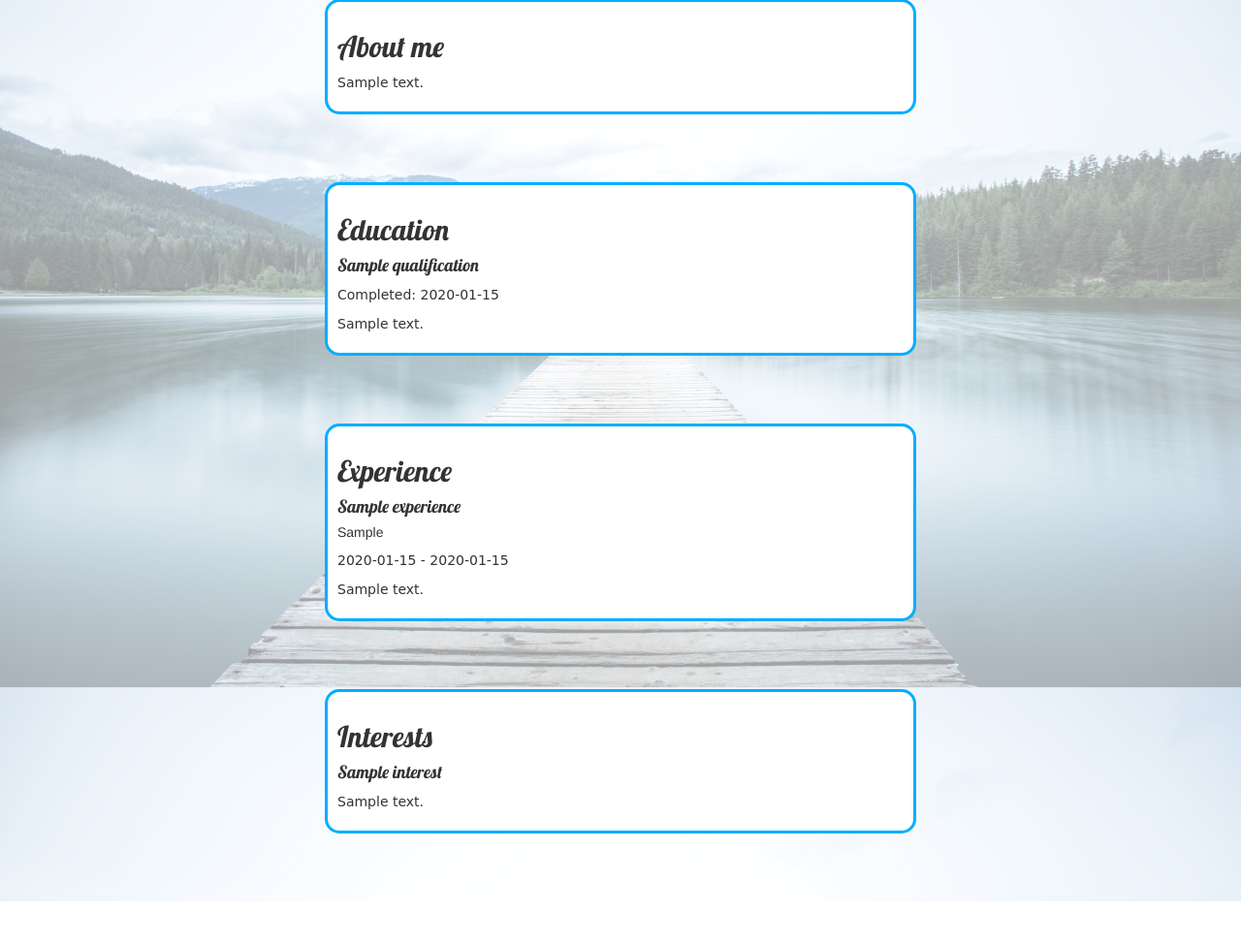
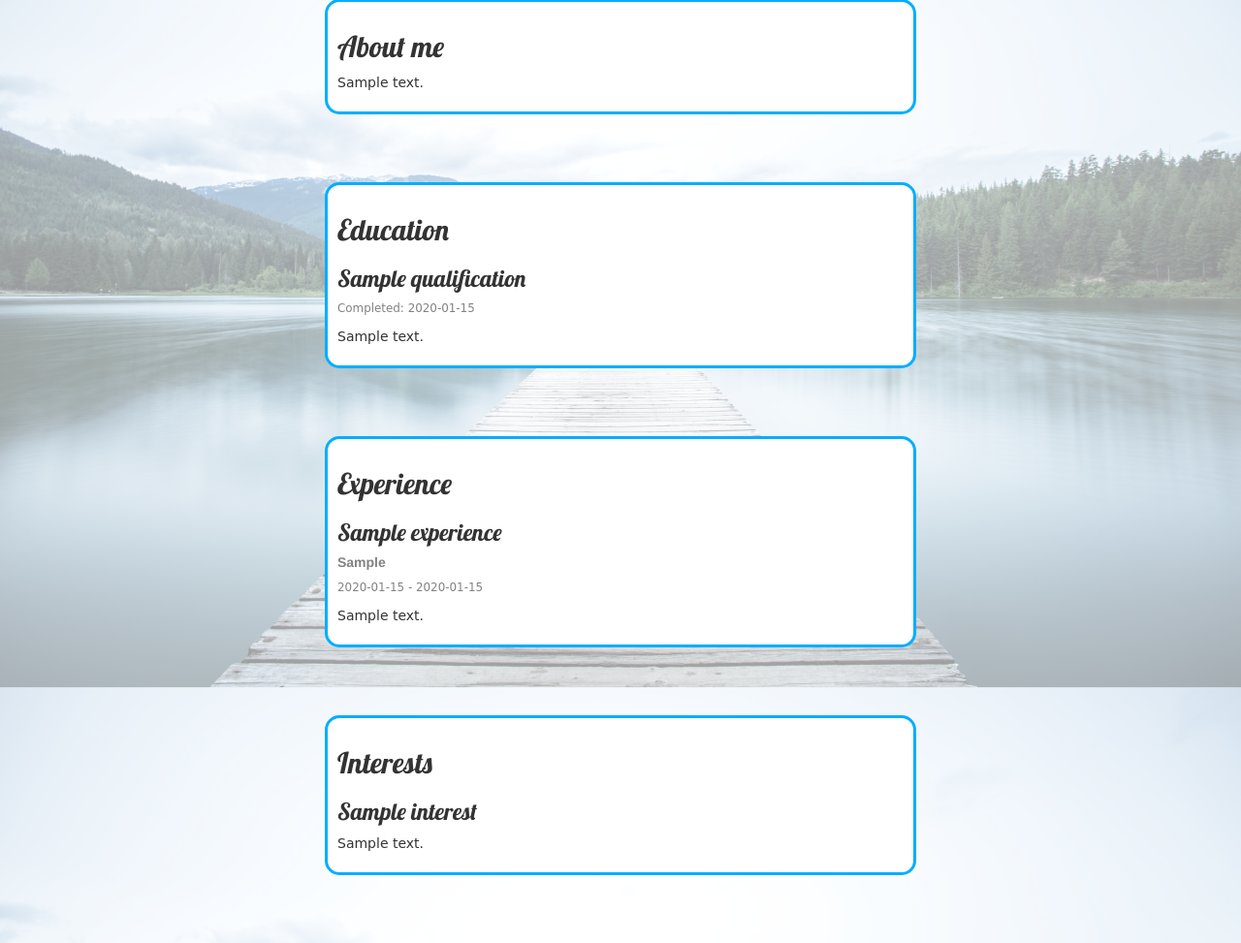
Before and after one commit to bartoszs321/my-first-blog, a Django app: page /cv/ in a window 1280 px wide. Shown: the part 145-1118 px from the top of the page at 97% size. Before the commit the page ends 1075 px from the top, so only its background shows below. Run offline with Django 3.2, Linux system fonts and the light colour scheme; tables that the repository leaves empty hold one stand-in row (values such as "Sample post"); some libraries are stand-ins or nearby versions.

Commit message:
Cosmetic changes

```diff
--- a/cv/static/css/cv.css
+++ b/cv/static/css/cv.css
@@ -41,6 +41,7 @@ p {
 
 .date {
     color: #828282;
+    font-size: 0.85em;
 }
 
 .save {
@@ -103,3 +104,9 @@ p {
     color: #00aeff;
     transition: 0.3s;
 }
+
+.company_title {
+    font-weight: bold;
+    color: #828282;
+
+}
--- a/cv/templates/cv/cv_home.html
+++ b/cv/templates/cv/cv_home.html
@@ -2,7 +2,7 @@
 
 {% block content %}
     <section id="profile" class="cv_section">
-        <h2 id="profile_header"">About me</h2>
+        <h2 id="profile_header">About me</h2>
         {% if user.is_authenticated %}
              <a href="{% url 'profile_new' %}" class="button">New</span></a>
         {% endif %}
@@ -27,13 +27,13 @@
         <div>
             {% for qualification in qualifications %}
             <div class="qualification" id="qualification">
-                <h4>{{ qualification.title }}</h4>
+                <h3>{{ qualification.title }}</h3>
 
                 {% if user.is_authenticated %}
                     <a id="remove_qualification" class="borderless_button" href="{% url 'qualification_remove' pk=qualification.pk %}"><span class="glyphicon glyphicon-remove"></span></a>
                     <a id="edit_qualification" class="borderless_button" href="{% url 'qualification_edit' pk=qualification.pk %}"><span class="glyphicon glyphicon-pencil"></span></a>
                 {% endif %}
-                <p>Completed: {{ qualification.date_completed }}</p>
+                <p class="date">Completed: {{ qualification.date_completed }}</p>
                 <p>{{ qualification.text|linebreaksbr }}</p>
             </div>
             {% endfor %}
@@ -48,13 +48,13 @@
         <div>
             {% for experience in experiences %}
             <div class="experience" id="experience">
-                <h4>{{ experience.title }}</h4>
+                <h3>{{ experience.title }}</h3>
                 {% if user.is_authenticated %}
                     <a id="remove_experience" class="borderless_button" href="{% url 'experience_remove' pk=experience.pk %}"><span class="glyphicon glyphicon-remove"></span></a>
                     <a id="edit_experience" class="borderless_button" href="{% url 'experience_edit' pk=experience.pk %}"><span class="glyphicon glyphicon-pencil"></span></a>
                 {% endif %}
-                <h5>{{ experience.company }}</h5>
-                <p>{{ experience.date_started }} - {{ experience.date_completed }}</p>
+                <h5 class="company_title">{{ experience.company }}</h5>
+                <p class="date">{{ experience.date_started }} - {{ experience.date_completed }}</p>
                 <p>{{ experience.text|linebreaksbr }}</p>
             </div>
             {% endfor %}
@@ -69,7 +69,7 @@
         <div>
             {% for interest in interests %}
             <div class="interest" id="interest">
-                <h4>{{ interest.title }}</h4>
+                <h3>{{ interest.title }}</h3>
 
                 {% if user.is_authenticated %}
                     <a id="remove_interest" class="borderless_button" href="{% url 'interest_remove' pk=interest.pk %}"><span class="glyphicon glyphicon-remove"></span></a>
--- a/cv/views.py
+++ b/cv/views.py
@@ -5,8 +5,8 @@ from .models import Qualification, Experience, Interest, Profile
 from .forms import QualificationForm, ExperienceForm, InterestForm, ProfileForm
 
 def cv_home(request):
-    qualifications = Qualification.objects.all()
-    experiences = Experience.objects.all()
+    qualifications = Qualification.objects.all().order_by('date_completed')
+    experiences = Experience.objects.all().order_by('date_completed')
     interests = Interest.objects.all()
     profiles = Profile.objects.all()
     return render(request, 'cv/cv_home.html', {
```
Also changed, not shown: cv/migrations/0006_auto_20200818_1336.py (added).
